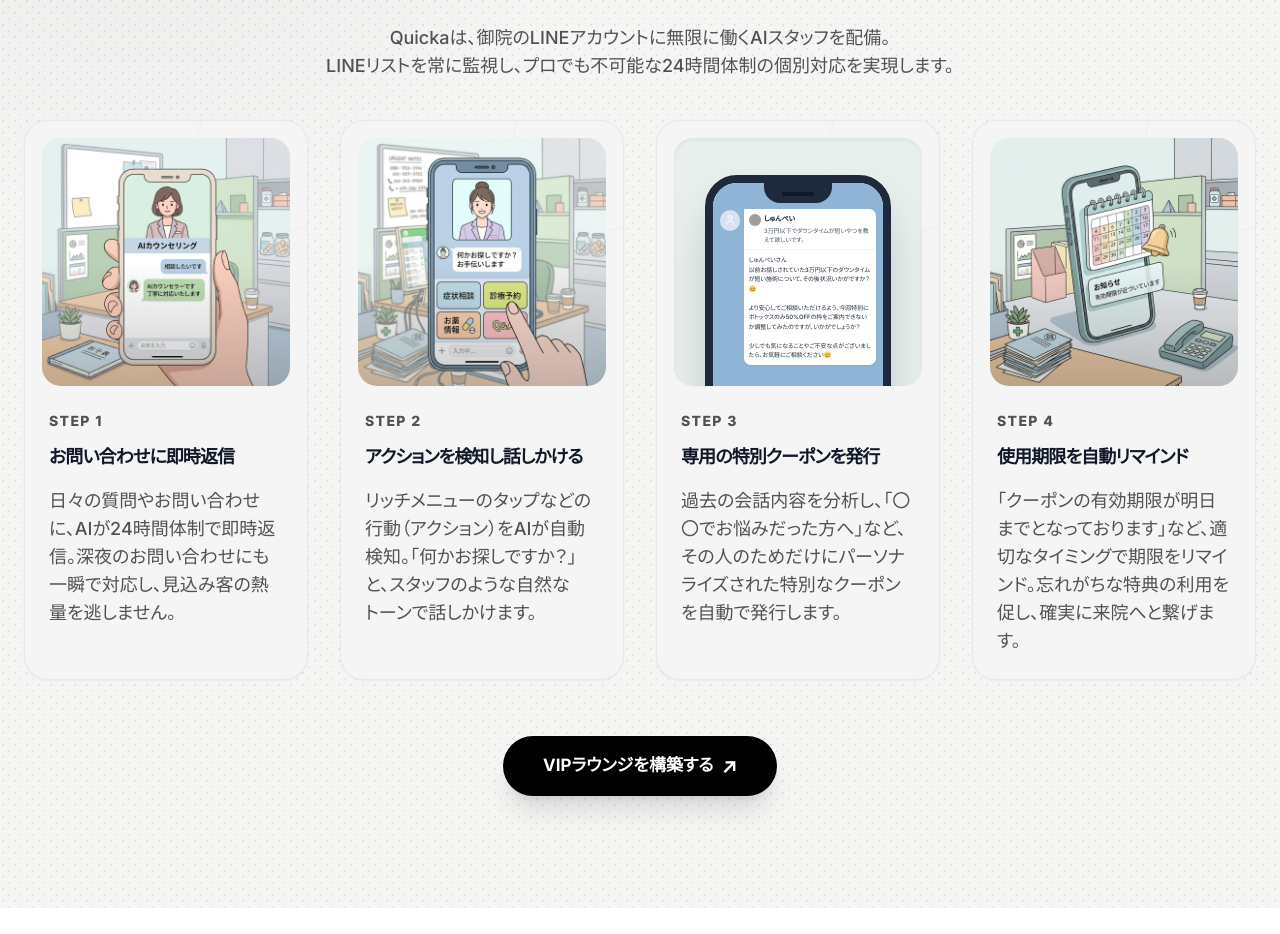
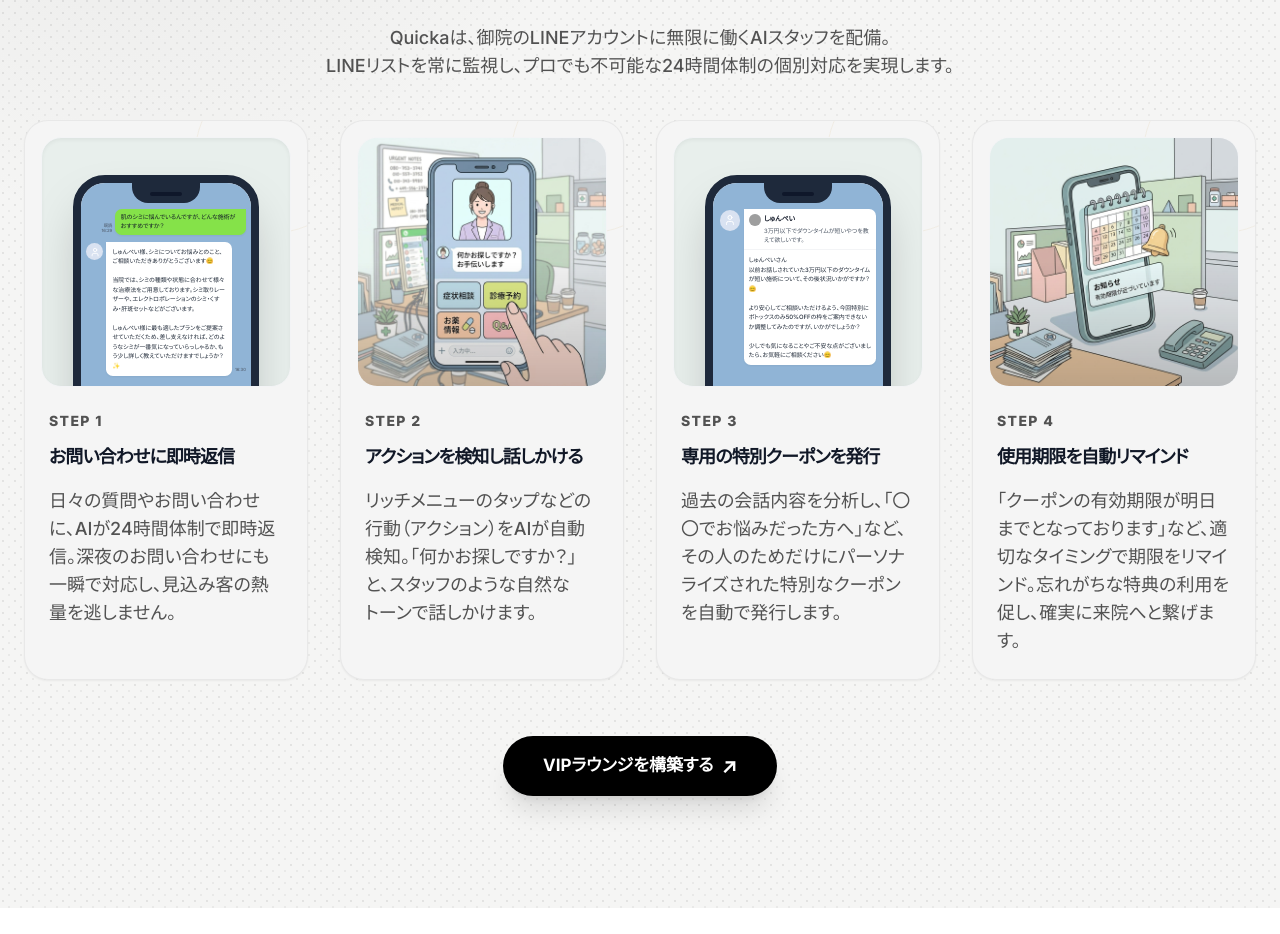
Before and after one commit to mikamishunpei/quicka-sdr-lp, a React (Vite) app: page /clinic in a window 1280 px wide. Shown: the part 2321-3255 px from the top of the page. Built offline with nearby package versions, Linux system fonts and the light colour scheme; grey boxes are pictures that could not be loaded.

Commit message:
Replace Step 1 image with pixel-perfect LINE chat UI using CSS container queries

```diff
--- a/src/components/clinic/ClinicSolution.tsx
+++ b/src/components/clinic/ClinicSolution.tsx
@@ -34,7 +34,45 @@ export function ClinicSolution() {
           title: "お問い合わせに即時返信",
           description: "日々の質問やお問い合わせに、AIが24時間体制で即時返信。深夜のお問い合わせにも一瞬で対応し、見込み客の熱量を逃しません。",
           icon: <Zap className="w-6 h-6 text-brand-gold" />,
-          imageSrc: "/solution_step_1.png"
+          imageSrc: "/solution_step_1.png",
+          isScreenshot: true,
+          customContent: (
+            <div className="w-full h-full bg-[#90B4D6] px-[3cqw] pt-[15cqw] pb-[4cqw] overflow-hidden relative">
+              {/* User Message (Right) */}
+              <div className="flex justify-end mb-[4cqw]">
+                <div className="flex items-end max-w-[85cqw]">
+                  <div className="mr-[1.5cqw] text-[2.5cqw] text-gray-600 text-right leading-tight mb-[1cqw] flex-shrink-0">
+                    既読<br/>16:29
+                  </div>
+                  <div className="bg-[#85E249] rounded-[4cqw] rounded-tr-none px-[3.5cqw] py-[2.5cqw] text-gray-900 shadow-sm">
+                    <p className="text-[3.5cqw] leading-[1.5] font-medium">
+                      肌のシミに悩んでいるんですが、どんな施術がおすすめですか？
+                    </p>
+                  </div>
+                </div>
+              </div>
+
+              {/* AI Message (Left) */}
+              <div className="flex items-start">
+                <div className="w-[10cqw] h-[10cqw] rounded-full bg-[#D9E2F1] flex-shrink-0 mr-[2cqw] flex items-center justify-center mt-[1cqw]">
+                  <User className="w-[6cqw] h-[6cqw] text-white" />
+                </div>
+
+                <div className="flex items-end max-w-[82cqw]">
+                  <div className="bg-white rounded-[4cqw] rounded-tl-none px-[3.5cqw] py-[3cqw] shadow-sm">
+                    <div className="text-[3.5cqw] text-gray-800 leading-[1.6] font-medium">
+                      しゅんぺい様、シミについてお悩みとのこと、ご相談いただきありがとうございます😊<br /><br />
+                      当院では、シミの種類や状態に合わせて様々な治療法をご用意しております。シミ取りレーザーや、エレクトロポレーションのシミ・くすみ・肝斑セットなどがございます。<br /><br />
+                      しゅんぺい様に最も適したプランをご提案させていただくため、差し支えなければ、どのようなシミが一番気になっていらっしゃるか、もう少し詳しく教えていただけますでしょうか？✨
+                    </div>
+                  </div>
+                  <div className="ml-[1.5cqw] text-[2.5cqw] text-gray-600 mb-[1cqw] flex-shrink-0">
+                    16:30
+                  </div>
+                </div>
+              </div>
+            </div>
+          )
         },
         {
           title: "アクションを検知し話しかける",
```
